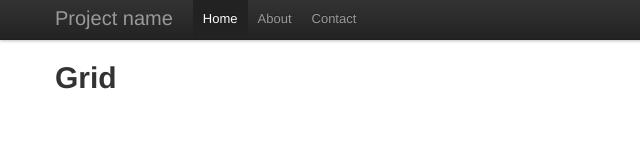
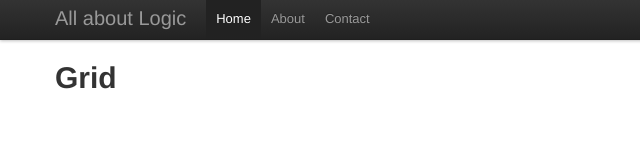
Before and after one commit to sam-higton/allaboutlogic, a plain HTML site: page index.html in a window 1280 px wide. Shown: the full height of the page, 0-640 px from the left. Drawn offline with Linux system fonts and the light colour scheme.

Commit message:
Changing page title

```diff
--- a/index.html
+++ b/index.html
@@ -40,7 +40,7 @@
             <span class="icon-bar"></span>
             <span class="icon-bar"></span>
           </a>
-          <a class="brand" href="#">Project name</a>
+          <a class="brand" href="#">All about Logic</a>
           <div class="nav-collapse">
             <ul class="nav">
               <li class="active"><a href="#">Home</a></li>
```
